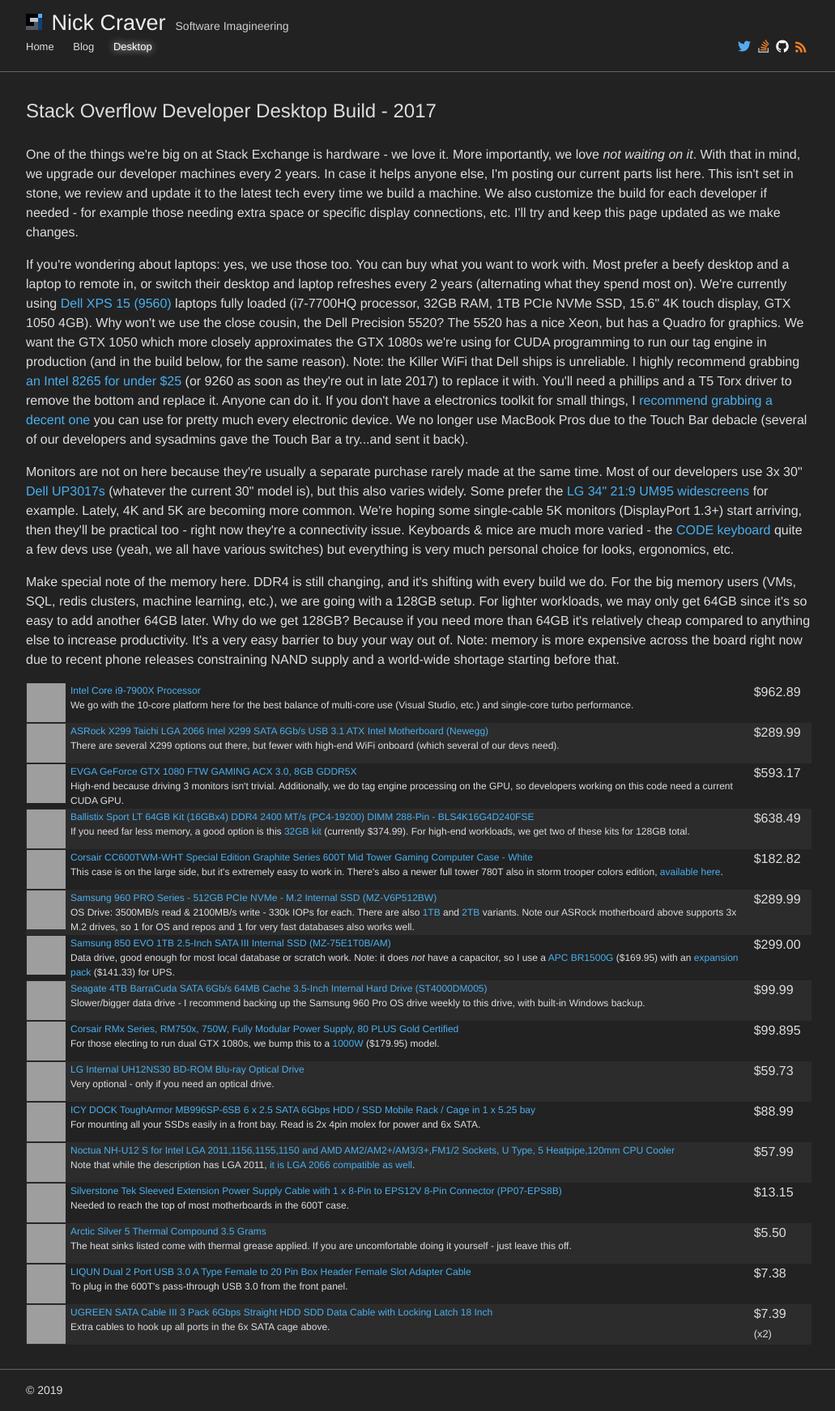
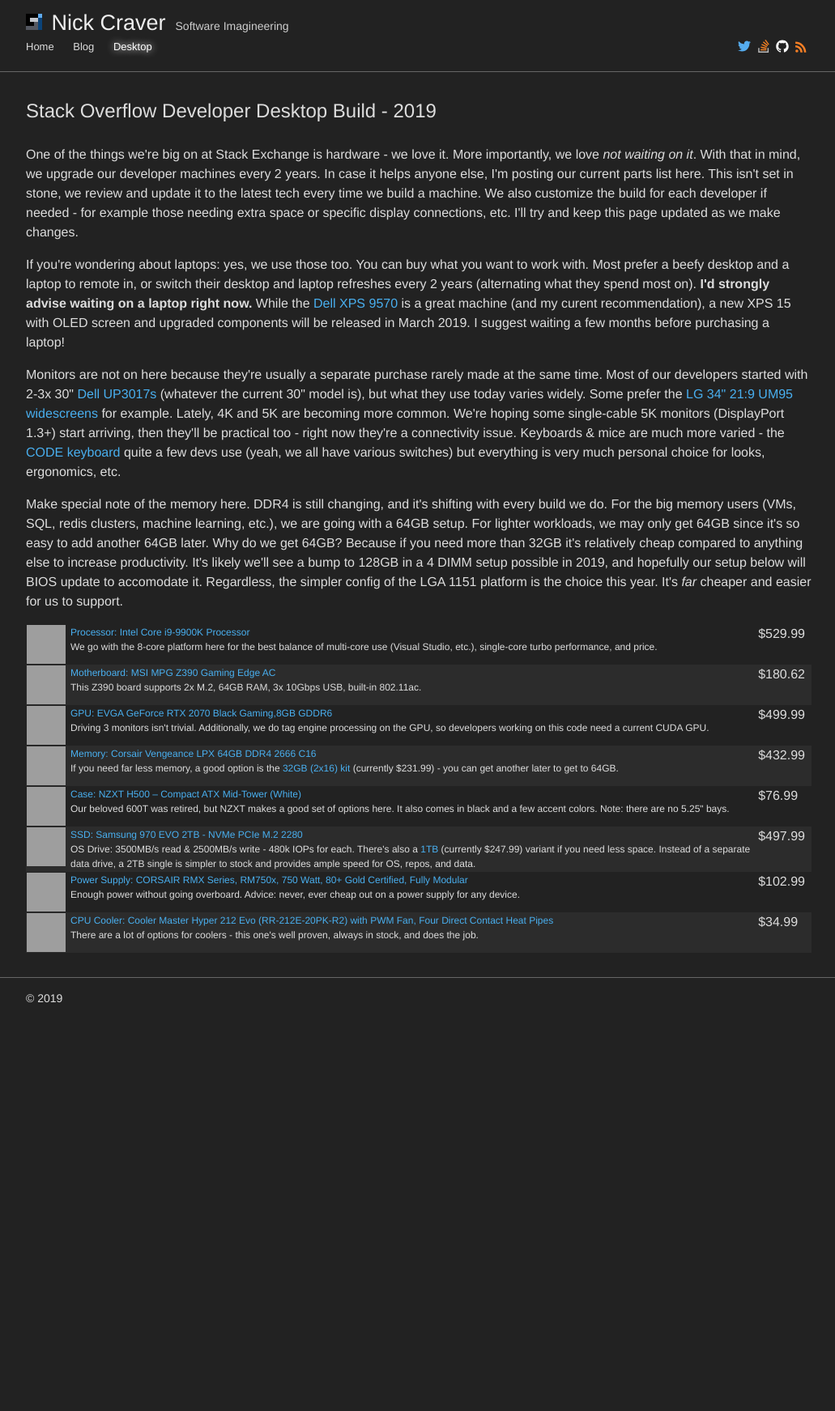
Before and after one commit to NickCraver/nickcraver.github.com, a Jekyll site: the page built from desktop-build.html, in a window 1280 px wide. Shown: the whole page at 81% size, without its empty margins (123-1154 px from the left). Built offline with Jekyll 4.4.1, drawn with Linux system fonts in a browser that asks for light colours; after the commit the page ends 1259 px from its top, so only the background shows below that; grey boxes are pictures that could not be loaded.

Commit message:
Update developer desktop build to 2019

```diff
--- a/desktop-build.html
+++ b/desktop-build.html
@@ -6,28 +6,22 @@
     <section>
       <div class="page-content">
         <div class="wrapper">
-          <h1>Stack Overflow Developer Desktop Build - 2017</h1>
+          <h1>Stack Overflow Developer Desktop Build - 2019</h1>
           <p>
             One of the things we're big on at Stack Exchange is hardware - we love it. More importantly, we love <i>not waiting on it</i>.
             With that in mind, we upgrade our developer machines every 2 years. In case it helps anyone else, I'm posting our current parts list here.
-            This isn't set in stone, we review and update it to the latest tech every time we build a machine. We also customize the build for each developer if needed - for example those needing extra space or specific display connections, etc. I'll try and keep this page updated as we make changes.
+            This isn't set in stone, we review and update it to the latest tech every time we build a machine.
+            We also customize the build for each developer if needed - for example those needing extra space or specific display connections, etc. I'll try and keep this page updated as we make changes.
           </p>
           <p>
             If you're wondering about laptops: yes, we use those too. You can buy what you want to work with.
             Most prefer a beefy desktop and a laptop to remote in, or switch their desktop and laptop refreshes every 2 years (alternating what they spend most on).
-            We're currently using <a href="http://www.dell.com/en-us/shop/dell-laptops/xps-15-touch/spd/xps-15-9560-laptop/dncwxb1603v2">Dell XPS 15 (9560)</a> laptops fully loaded (i7-7700HQ processor, 32GB RAM, 1TB PCIe NVMe SSD, 15.6" 4K touch display, GTX 1050 4GB).
-            Why won't we use the close cousin, the Dell Precision 5520?
-            The 5520 has a nice Xeon, but has a Quadro for graphics.
-            We want the GTX 1050 which more closely approximates the GTX 1080s we're using for CUDA programming to run our tag engine in production (and in the build below, for the same reason).
-            Note: the Killer WiFi that Dell ships is unreliable.
-            I highly recommend grabbing <a href="http://amzn.to/2im6cBP">an Intel 8265 for under $25</a> (or 9260 as soon as they're out in late 2017) to replace it with.
-            You'll need a phillips and a T5 Torx driver to remove the bottom and replace it. Anyone can do it.
-            If you don't have a electronics toolkit for small things, I <a href="http://amzn.to/2lGNKZc">recommend grabbing a decent one</a> you can use for pretty much every electronic device.
-            We no longer use MacBook Pros due to the Touch Bar debacle (several of our developers and sysadmins gave the Touch Bar a try...and sent it back).
+            <b>I'd strongly advise waiting on a laptop right now.</b> While the <a href="https://www.dell.com/en-us/shop/dell-laptops/xps-15/spd/xps-15-9570-laptop">Dell XPS 9570</a> is a great machine (and my curent recommendation), a new XPS 15 with OLED screen and upgraded components will be released in March 2019.
+            I suggest waiting a few months before purchasing a laptop!
           </p>
           <p>
             Monitors are not on here because they're usually a separate purchase rarely made at the same time.
-            Most of our developers use 3x 30" <a href="https://amzn.to/2frWkCZ">Dell UP3017s</a> (whatever the current 30" model is), but this also varies widely.
+            Most of our developers started with 2-3x 30" <a href="https://amzn.to/2frWkCZ">Dell UP3017s</a> (whatever the current 30" model is), but what they use today varies widely.
             Some prefer the <a href="https://www.amazon.com/LG-Electronics-34UM95-34-Inch-LED-Lit/dp/B00JR6GCZA">LG 34" 21:9 UM95 widescreens</a> for example.
             Lately, 4K and 5K are becoming more common.
             We're hoping some single-cable 5K monitors (DisplayPort 1.3+) start arriving, then they'll be practical too - right now they're a connectivity issue.
@@ -36,144 +30,80 @@
           <p>
             Make special note of the memory here.
             DDR4 is still changing, and it's shifting with every build we do.
-            For the big memory users (VMs, SQL, redis clusters, machine learning, etc.), we are going with a 128GB setup.
+            For the big memory users (VMs, SQL, redis clusters, machine learning, etc.), we are going with a 64GB setup.
             For lighter workloads, we may only get 64GB since it's so easy to add another 64GB later.
-            Why do we get 128GB? Because if you need more than 64GB it's relatively cheap compared to anything else to increase productivity.
-            It's a very easy barrier to buy your way out of.
-            Note: memory is more expensive across the board right now due to recent phone releases constraining NAND supply and a world-wide shortage starting before that.
+            Why do we get 64GB? Because if you need more than 32GB it's relatively cheap compared to anything else to increase productivity.
+            It's likely we'll see a bump to 128GB in a 4 DIMM setup possible in 2019, and hopefully our setup below will BIOS update to accomodate it.
+            Regardless, the simpler config of the LGA 1151 platform is the choice this year. It's <i>far</i> cheaper and easier for us to support.
           </p>
           <div class="wishlist">
             <table>
               <tbody>
                 <tr>
-                  <td><img src="https://images-na.ssl-images-amazon.com/images/I/71T%2Bj35YzQL._SS96_.jpg" alt=""></td>
+                  <td><img src="https://images-na.ssl-images-amazon.com/images/I/71a3r0U3nhL._SS96_.jpg" alt=""></td>
                   <td>
-                    <a href="http://amzn.to/2ym1M8I">Intel Core i9-7900X Processor</a><br/>
-                    We go with the 10-core platform here for the best balance of multi-core use (Visual Studio, etc.) and single-core turbo performance.
+                    <a href="https://amzn.to/2RNjc75">Processor: Intel Core i9-9900K Processor</a><br/>
+                    We go with the 8-core platform here for the best balance of multi-core use (Visual Studio, etc.), single-core turbo performance, and price.
                   </td>
-                  <td>$962.89</td>
+                  <td>$529.99</td>
                 </tr>
                 <tr>
-                  <td><img src="https://images10.newegg.com/NeweggImage/ProductImage/13-157-776-V04.jpg?ex=2" alt=""></td>
+                  <td><img src="https://images-na.ssl-images-amazon.com/images/I/918vuPazaFL._SS96_.jpg" alt=""></td>
                   <td>
-                    <a href="https://www.newegg.com/Product/Product.aspx?Item=N82E16813157776&amp;cm_re=x299_motherboard-_-13-157-776-_-Product">ASRock X299 Taichi LGA 2066 Intel X299 SATA 6Gb/s USB 3.1 ATX Intel Motherboard (Newegg)</a><br/>
-                    There are several X299 options out there, but fewer with high-end WiFi onboard (which several of our devs need).
+                    <a href="https://amzn.to/2MeiMSd">Motherboard: MSI MPG Z390 Gaming Edge AC</a><br/>
+                    This Z390 board supports 2x M.2, 64GB RAM, 3x 10Gbps USB, built-in 802.11ac.
                   </td>
-                  <td>$289.99</td>
+                  <td>$180.62</td>
                 </tr>
                 <tr>
-                  <td><img src="https://images-na.ssl-images-amazon.com/images/I/71-KvXh34-L._SS96_.jpg" alt=""></td>
+                  <td><img src="https://images-na.ssl-images-amazon.com/images/I/718z2Pmwv8L._SS96_.jpg" alt=""></td>
                   <td>
-                    <a href="http://amzn.to/2z79ktg">EVGA GeForce GTX 1080 FTW GAMING ACX 3.0, 8GB GDDR5X</a><br/>
-                    High-end because driving 3 monitors isn't trivial. Additionally, we do tag engine processing on the GPU, so developers working on this code need a current CUDA GPU.
+                    <a href="https://amzn.to/2sof3YO">GPU: EVGA GeForce RTX 2070 Black Gaming,8GB GDDR6</a><br/>
+                    Driving 3 monitors isn't trivial. Additionally, we do tag engine processing on the GPU, so developers working on this code need a current CUDA GPU.
                   </td>
-                  <td>$593.17</td>
+                  <td>$499.99</td>
                 </tr>
                 <tr>
-                  <td><img src="https://images-na.ssl-images-amazon.com/images/I/717qpXMZfQL._SS96_.jpg" alt=""></td>
+                  <td><img src="https://images-na.ssl-images-amazon.com/images/I/416dGSfBmBL._SS96_.jpg" alt=""></td>
                   <td>
-                    <a href="http://amzn.to/2z73W9x">Ballistix Sport LT 64GB Kit (16GBx4) DDR4 2400 MT/s (PC4-19200) DIMM 288-Pin - BLS4K16G4D240FSE </a><br/>
-                    If you need far less memory, a good option is this <a href="http://amzn.to/2xLFjgO">32GB kit</a> (currently $374.99). For high-end workloads, we get two of these kits for 128GB total.
+                    <a href="https://amzn.to/2FtpkLe">Memory: Corsair Vengeance LPX 64GB DDR4 2666 C16</a><br/>
+                    If you need far less memory, a good option is the <a href="https://amzn.to/2sqQ9rA">32GB (2x16) kit</a> (currently $231.99) - you can get another later to get to 64GB.
                   </td>
-                  <td>$638.49</td>
+                  <td>$432.99</td>
                 </tr>
                 <tr>
-                  <td><img src="https://images-na.ssl-images-amazon.com/images/I/51IuAuphmfL._SS96_.jpg" alt=""></td>
+                  <td><img src="https://images-na.ssl-images-amazon.com/images/I/71BZQXBphDL._SS96_.jpg" alt=""></td>
                   <td>
-                    <a href="https://amzn.to/1UfODww">Corsair CC600TWM-WHT Special Edition Graphite Series 600T Mid Tower Gaming Computer Case - White</a><br/>
-                    This case is on the large side, but it's extremely easy to work in. There's also a newer full tower 780T also in storm trooper colors edition, <a href="https://amzn.to/1XNHclT">available here</a>.
+                    <a href="https://amzn.to/2VOywiS">Case: NZXT H500 – Compact ATX Mid-Tower (White)</a><br/>
+                    Our beloved 600T was retired, but NZXT makes a good set of options here. It also comes in black and a few accent colors. Note: there are no 5.25" bays.
                   </td>
-                  <td>$182.82</td>
+                  <td>$76.99</td>
                 </tr>
                 <tr>
-                  <td><img src="https://images-na.ssl-images-amazon.com/images/I/81Qjq4qFgiL._SS96_.jpg" alt=""></td>
+                  <td><img src="https://images-na.ssl-images-amazon.com/images/I/81hx0r7kFyL._SS96_.jpg" alt=""></td>
                   <td>
-                    <a href="https://amzn.to/2g7H6o4">Samsung 960 PRO Series - 512GB PCIe NVMe - M.2 Internal SSD (MZ-V6P512BW)</a><br/>
-                    OS Drive: 3500MB/s read &amp; 2100MB/s write - 330k IOPs for each.
-                    There are also <a href="http://amzn.to/2xL9mFt">1TB</a> and <a href="http://amzn.to/2A0HUEm">2TB</a> variants.
-                    Note our ASRock motherboard above supports 3x M.2 drives, so 1 for OS and repos and 1 for very fast databases also works well.
+                    <a href="https://amzn.to/2VMUB1m">SSD: Samsung 970 EVO 2TB - NVMe PCIe M.2 2280</a><br/>
+                    OS Drive: 3500MB/s read &amp; 2500MB/s write - 480k IOPs for each.
+                    There's also a <a href="https://amzn.to/2FvbIir">1TB</a> (currently $247.99) variant if you need less space.
+                    Instead of a separate data drive, a 2TB single is simpler to stock and provides ample speed for OS, repos, and data.
                   </td>
-                  <td>$289.99</td>
+                  <td>$497.99</td>
                 </tr>
                 <tr>
-                  <td><img src="https://images-na.ssl-images-amazon.com/images/I/41fw65-8tpL._SS96_.jpg" alt=""></td>
+                  <td><img src="https://images-na.ssl-images-amazon.com/images/I/819onwYcKvL._SS96_.jpg" alt=""></td>
                   <td>
-                    <a href="https://amzn.to/1TIHpBV">Samsung 850 EVO 1TB 2.5-Inch SATA III Internal SSD (MZ-75E1T0B/AM)</a><br/>
-                    Data drive, good enough for most local database or scratch work. Note: it does <i>not</i> have a capacitor, so I use a <a href="https://amzn.to/1eWftNx">APC BR1500G</a> ($169.95) with an <a href="https://amzn.to/1eWfxww">expansion pack</a> ($141.33) for UPS.
+                    <a href="https://amzn.to/2RMu2dB">Power Supply: CORSAIR RMX Series, RM750x, 750 Watt, 80+ Gold Certified, Fully Modular</a><br/>
+                    Enough power without going overboard. Advice: never, ever cheap out on a power supply for any device.
                   </td>
-                  <td>$299.00</td>
+                  <td>$102.99</td>
                 </tr>
                 <tr>
-                  <td><img src="https://images-na.ssl-images-amazon.com/images/I/919CTnDZxFL._SS96_.jpg" alt=""></td>
+                  <td><img src="https://images-na.ssl-images-amazon.com/images/I/81c-RAt5Y9L._SS96_.jpg" alt=""></td>
                   <td>
-                    <a href="https://amzn.to/2mxAx0q">Seagate 4TB BarraCuda SATA 6Gb/s 64MB Cache 3.5-Inch Internal Hard Drive (ST4000DM005)</a><br/>
-                    Slower/bigger data drive - I recommend backing up the Samsung 960 Pro OS drive weekly to this drive, with built-in Windows backup.
+                    <a href="https://amzn.to/2VPPI7G">CPU Cooler: Cooler Master Hyper 212 Evo (RR-212E-20PK-R2) with PWM Fan, Four Direct Contact Heat Pipes</a><br/>
+                    There are a lot of options for coolers - this one's well proven, always in stock, and does the job.
                   </td>
-                  <td>$99.99</td>
-                </tr>
-                <tr>
-                  <td><img src="https://images-na.ssl-images-amazon.com/images/I/51EN0dCedpL._SS96_.jpg" alt=""></td>
-                  <td>
-                    <a href="https://amzn.to/2mxTmAJ">Corsair RMx Series, RM750x, 750W, Fully Modular Power Supply, 80 PLUS Gold Certified</a><br/>
-                    For those electing to run dual GTX 1080s, we bump this to a <a href="https://amzn.to/2mxSegi">1000W</a> ($179.95) model.
-                  </td>
-                  <td>	$99.895</td>
-                </tr>
-                <tr>
-                  <td><img src="https://images-na.ssl-images-amazon.com/images/I/315Jigh7OlL._SS96_.jpg" alt=""></td>
-                  <td>
-                    <a href="https://amzn.to/1FCgoZY">LG Internal UH12NS30 BD-ROM Blu-ray Optical Drive</a><br/>
-                    Very optional - only if you need an optical drive.
-                  </td>
-                  <td>$59.73</td>
-                </tr>
-                <tr>
-                  <td><img src="https://images-na.ssl-images-amazon.com/images/I/41QwZkFDVNL._SS96_.jpg" alt=""></td>
-                  <td>
-                    <a href="https://amzn.to/1ImwSs8">ICY DOCK ToughArmor MB996SP-6SB 6 x 2.5 SATA 6Gbps HDD / SSD Mobile Rack / Cage in 1 x 5.25 bay</a><br/>
-                    For mounting all your SSDs easily in a front bay. Read is 2x 4pin molex for power and 6x SATA.
-                  </td>
-                  <td>$88.99</td>
-                </tr>
-                <tr>
-                  <td><img src="https://images-na.ssl-images-amazon.com/images/I/51GGy8K2QBL._SS96_.jpg" alt=""></td>
-                  <td>
-                    <a href="https://amzn.to/1HeWBUX">Noctua NH-U12 S for Intel LGA 2011,1156,1155,1150 and AMD AM2/AM2+/AM3/3+,FM1/2 Sockets, U Type, 5 Heatpipe,120mm CPU Cooler</a><br/>
-                    Note that while the description has LGA 2011, <a href="http://noctua.at/en/which-noctua-cpu-coolers-are-compatible-with-intel-lga2066">it is LGA 2066 compatible as well</a>.
-                  </td>
-                  <td>$57.99</td>
-                </tr>
-                <tr>
-                  <td><img src="https://images-na.ssl-images-amazon.com/images/I/41TO3umk0IL._SS96_.jpg" alt=""></td>
-                  <td>
-                    <a href="https://amzn.to/2gkOEHb">Silverstone Tek Sleeved Extension Power Supply Cable with 1 x 8-Pin to EPS12V 8-Pin Connector (PP07-EPS8B)</a><br/>
-                    Needed to reach the top of most motherboards in the 600T case.
-                  </td>
-                  <td>$13.15</td>
-                </tr>
-                <tr>
-                  <td><img src="https://images-na.ssl-images-amazon.com/images/I/314YGJ5SHML._SS96_.jpg" alt=""></td>
-                  <td>
-                    <a href="https://amzn.to/1dmzOu8">Arctic Silver 5 Thermal Compound 3.5 Grams</a><br/>
-                    The heat sinks listed come with thermal grease applied. If you are uncomfortable doing it yourself - just leave this off.
-                  </td>
-                  <td>$5.50</td>
-                </tr>
-                <tr>
-                  <td><img src="https://images-na.ssl-images-amazon.com/images/I/61wjUTDiBNL._SS96_.jpg" alt=""></td>
-                  <td>
-                    <a href="http://amzn.to/2xKPmTt">LIQUN Dual 2 Port USB 3.0 A Type Female to 20 Pin Box Header Female Slot Adapter Cable</a><br/>
-                    To plug in the 600T's pass-through USB 3.0 from the front panel.
-                  </td>
-                  <td>$7.38</td>
-                </tr>
-                <tr>
-                  <td><img src="https://images-na.ssl-images-amazon.com/images/I/51BvDDrukSL._SS96_.jpg" alt=""></td>
-                  <td>
-                    <a href="http://amzn.to/2zYzk9h">UGREEN SATA Cable III 3 Pack 6Gbps Straight HDD SDD Data Cable with Locking Latch 18 Inch</a><br/>
-                    Extra cables to hook up all ports in the 6x SATA cage above.
-                  </td>
-                  <td>$7.39 <span class="quantity">(x2)</span></td>
+                  <td>$34.99</td>
                 </tr>
               </tbody>
             </table>
```
